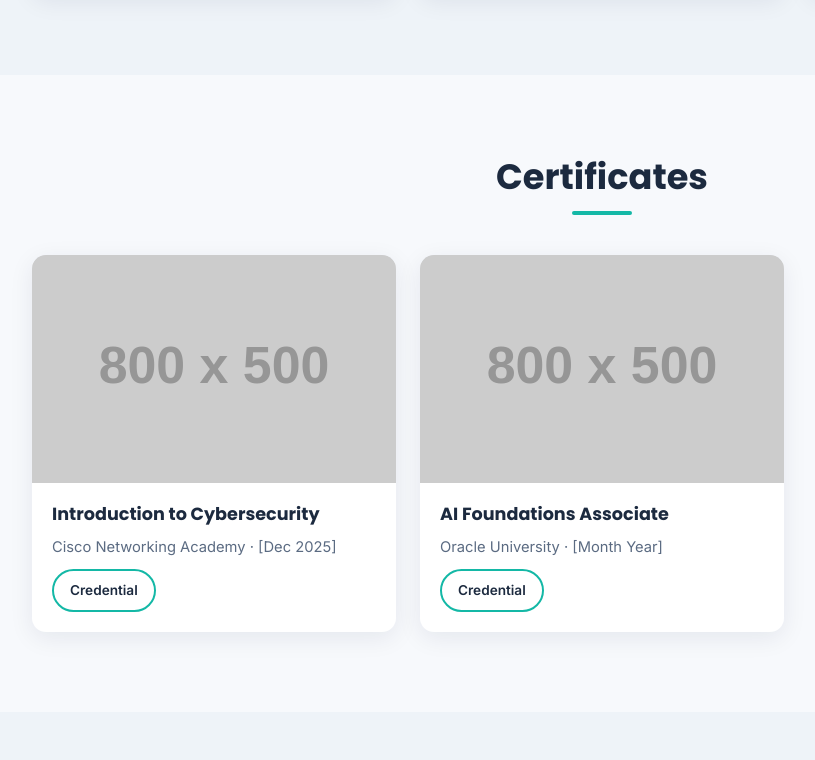
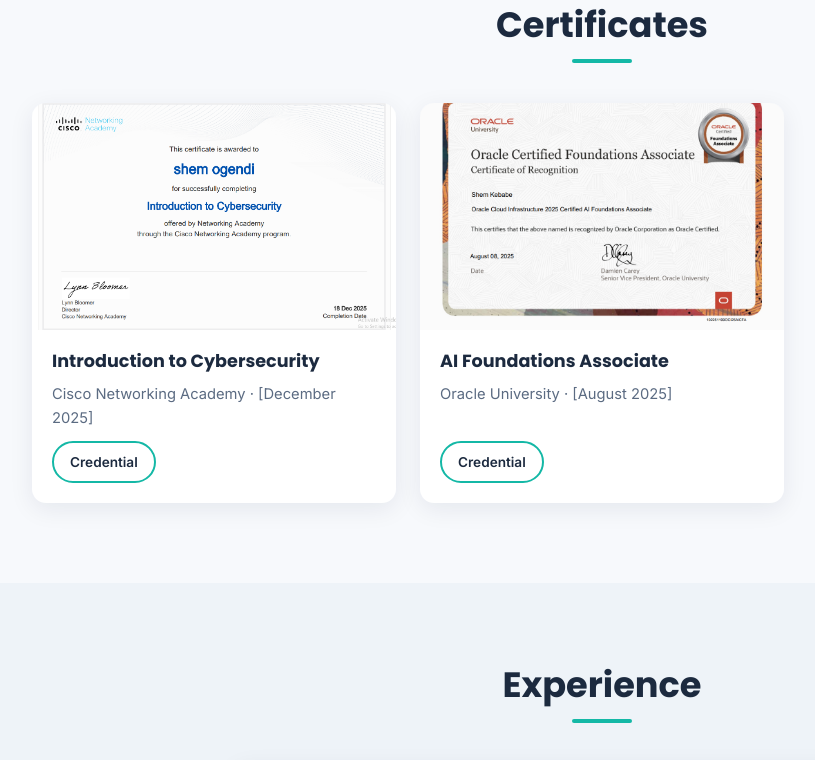
Before and after one commit to ShemKebabe/shem-portfolio, a plain HTML site: page index.html in a window 1280 px wide. Shown: the part 3422-4182 px from the top of the page, without its empty margins (38-853 px from the left). Drawn offline with Linux system fonts and the light colour scheme; placeholder pictures from the web are drawn by us.

```diff
--- a/js/script.js
+++ b/js/script.js
@@ -45,16 +45,16 @@
   {
     title: "Introduction to Cybersecurity",
     issuer: "Cisco Networking Academy",
-    date: "[Dec 2025]",
-    image: "assets/certificates/cert1.jpg",
+    date: "[December 2025]",
+    image: "assets/Intro to cybersec.png",
     link: "assets/Introduction_to_Cybersecurity_certificate_1060596-cuea-edu_98adb742-10f5-4d1d-95a2-a2bdb37c8019.pdf",
   },
   {
     title: " AI Foundations Associate",
     issuer: "Oracle University",
-    date: "[Month Year]",
-    image: "assets/certificates/cert2.jpg",
-    link: "#",
+    date: "[August 2025]",
+    image: "assets/oci AI foundations.png",
+    link: "assets/OCI AI foundations certificate.pdf",
   },
   /* to be added later on upon achievement{
     title: "[Certificate Name]",
```
Also changed, not shown: index.html (+2 -2 lines).
